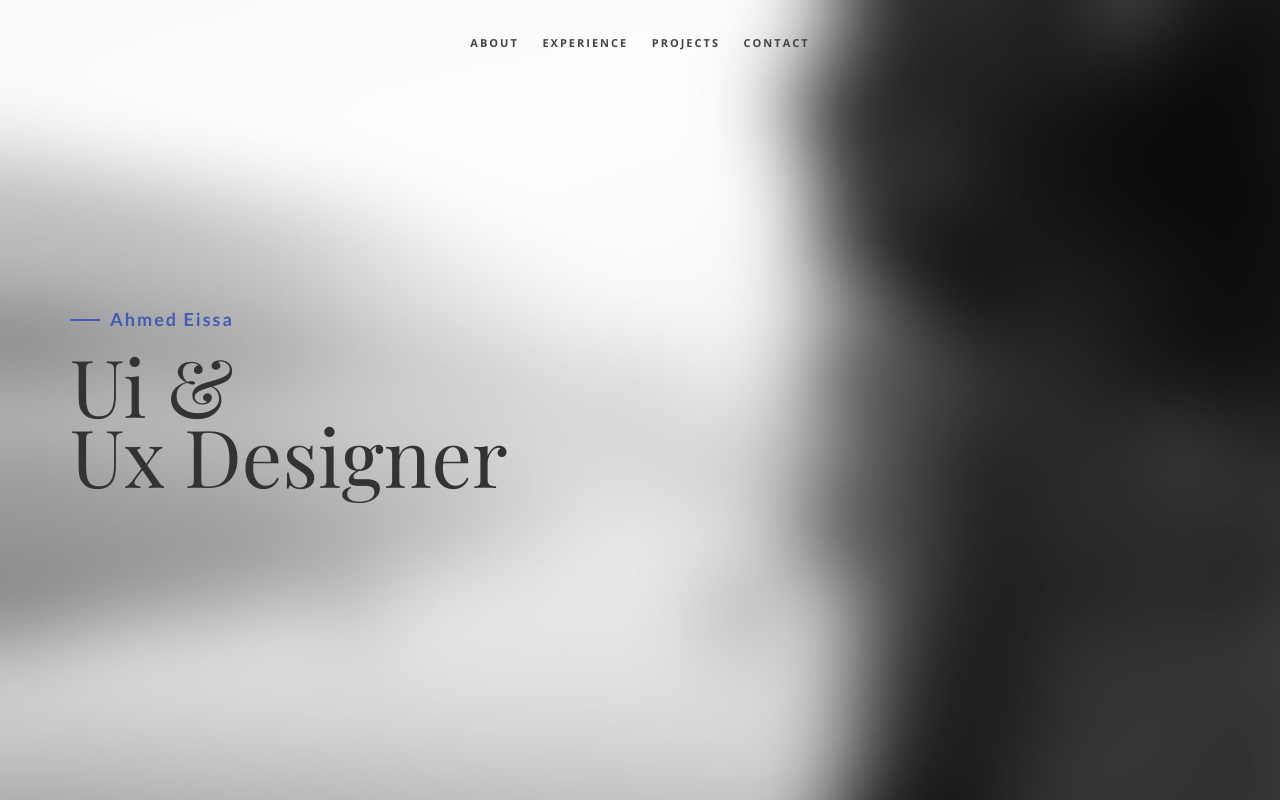
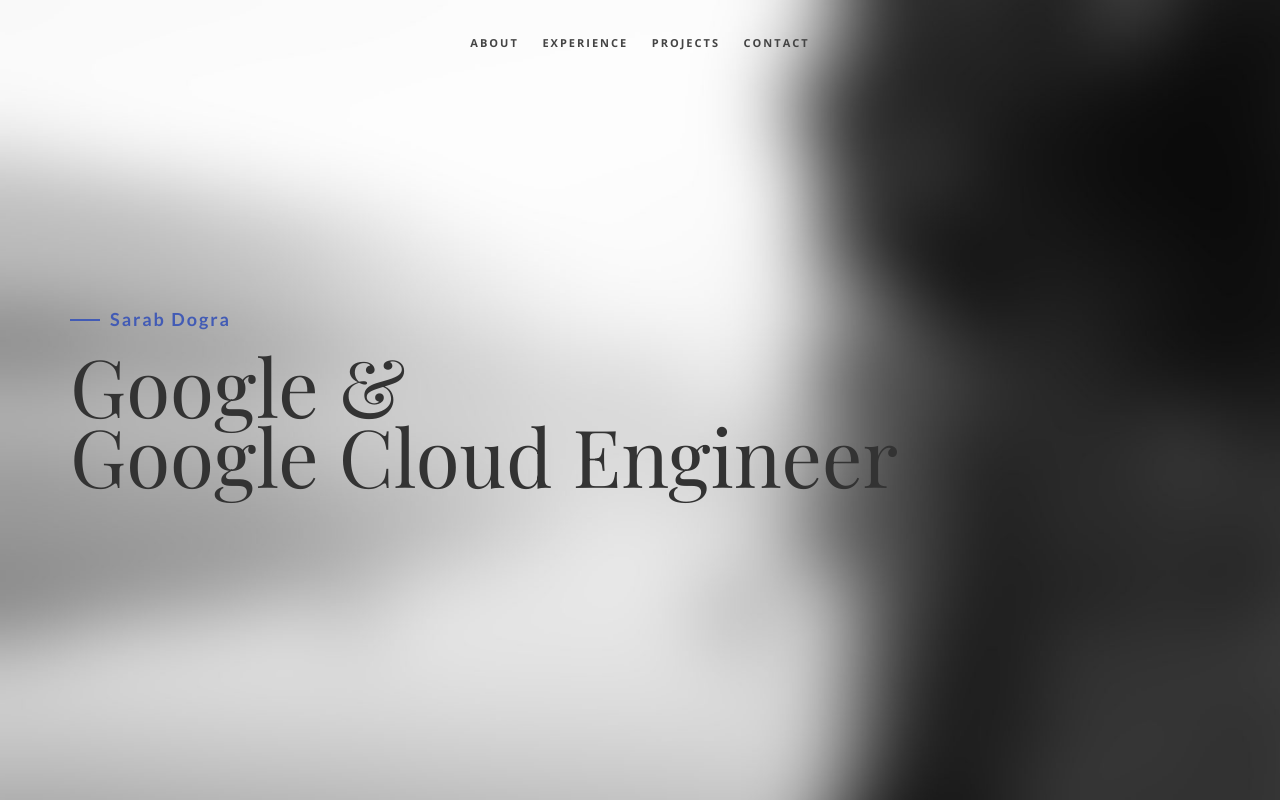
Before and after one commit to sarabdogra/resume2, a plain HTML site: page index.html in a window 1280 px wide. Shown: the top 800 px of the page. Drawn offline with nearby package versions, Linux system fonts and the light colour scheme; files whose address does not match are found by name; a web font is replaced by a local one.

Commit message:
second commit

```diff
--- a/index.html
+++ b/index.html
@@ -53,8 +53,8 @@
         <div class="container">
             <div class="disply-table">
                 <div class="table-cell" data-aos="fade-up" data-aos-delay="0">
-                    <h4>Ahmed Eissa</h4>
-                    <h1>Ui &<br /> Ux Designer</h1> </div>
+                    <h4>Sarab Dogra</h4>
+                    <h1>Google &<br /> Google Cloud Engineer</h1> </div>
             </div>
         </div>
     </div>
```
